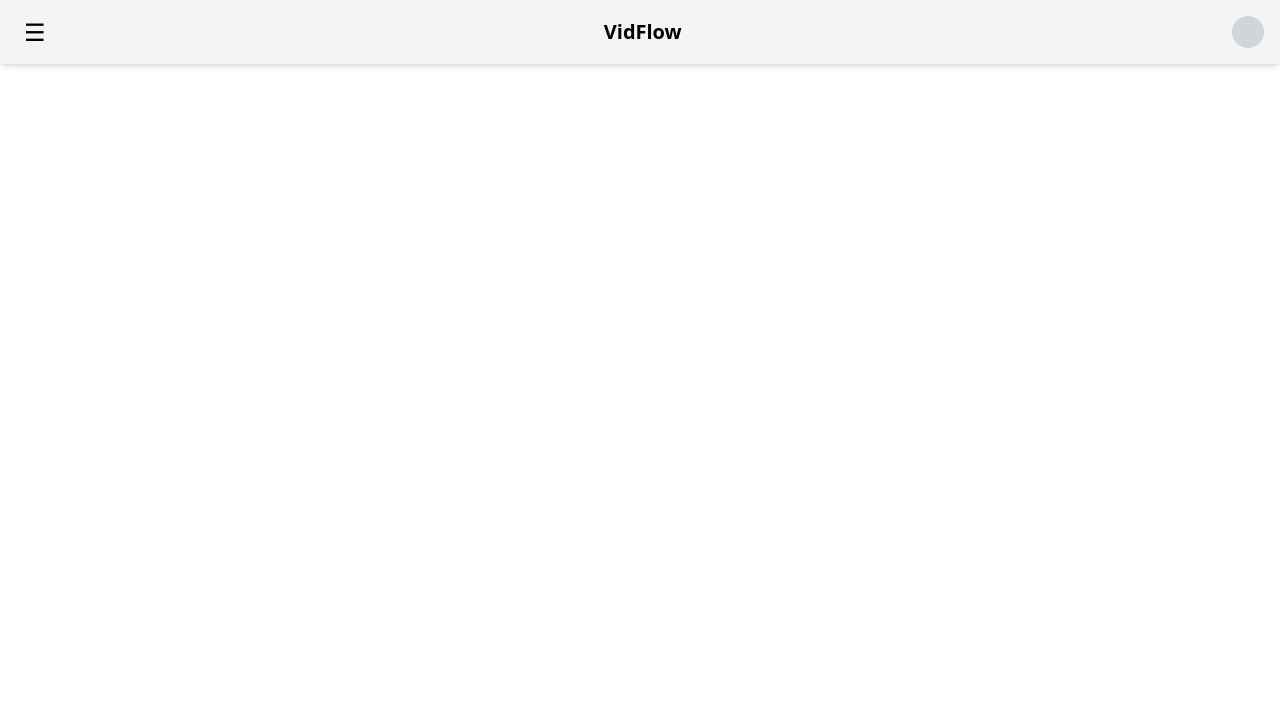
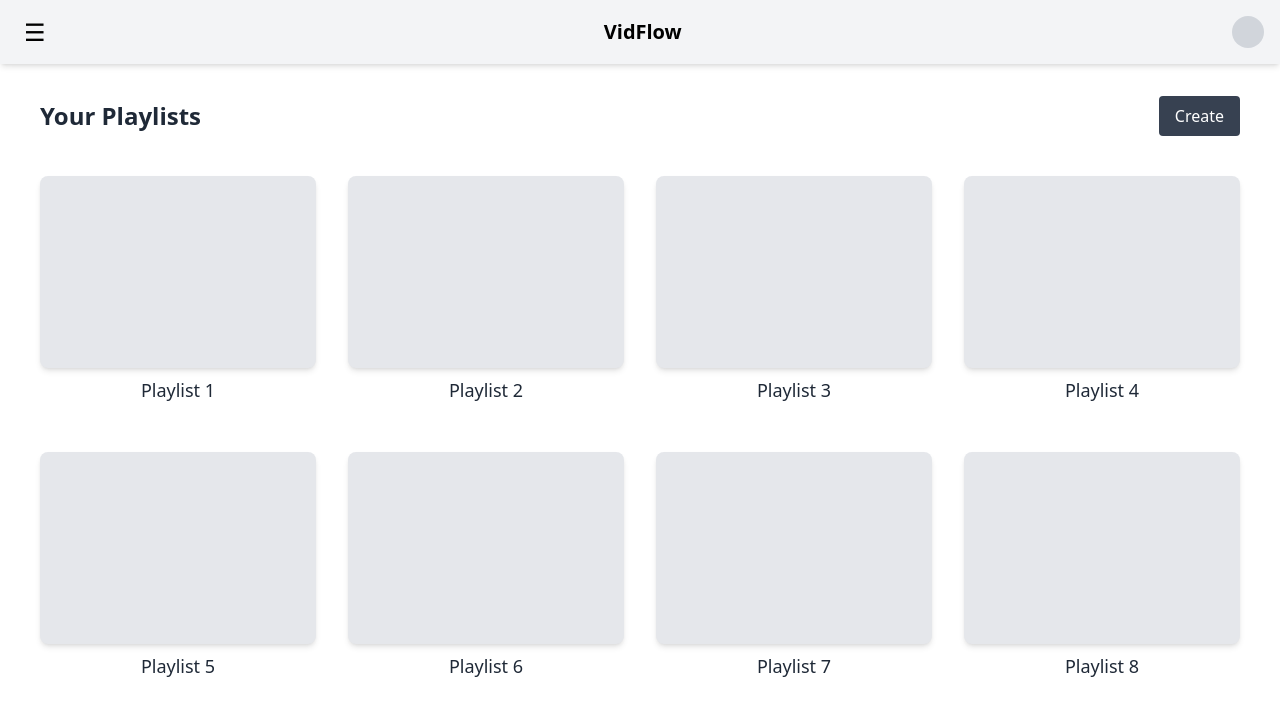
Before and after one commit to ajais-25/vidflow, a React (Vite) app in the folder client/: page /playlists in a window 1280 px wide. Shown: the top 716 px of the page. Built offline with nearby package versions, Linux system fonts and the light colour scheme.

Commit message:
add playlists page

```diff
--- /dev/null
+++ b/client/src/components/Playlist.jsx
@@ -0,0 +1,14 @@
+// src/components/PlaylistTitle.jsx
+import React from "react";
+
+const Playlist = ({ title }) => {
+  return (
+    <div className="flex flex-col hover:scale-105 transition-all duration-300 cursor-pointer items-center">
+      {/* Adjust size of the container */}
+      <div className="w-full h-48 bg-gray-200 dark:bg-gray-700 rounded-lg shadow-md"></div>
+      <p className="mt-2 text-lg text-gray-800 dark:text-gray-300">{title}</p>
+    </div>
+  );
+};
+
+export default Playlist;
--- a/client/src/main.jsx
+++ b/client/src/main.jsx
@@ -12,6 +12,7 @@ import Home from "./pages/Home.jsx";
 import Subscriptions from "./pages/Subscriptions.jsx";
 import WatchHistory from "./pages/WatchHistory.jsx";
 import LikedVideos from "./pages/LikedVideos.jsx";
+import Playlists from "./pages/Playlists.jsx";
 
 const router = createBrowserRouter(
   createRoutesFromElements(
@@ -20,7 +21,7 @@ const router = createBrowserRouter(
       <Route path="" element={<Home />} />
       <Route path="dashboard" element={<h1>dashboard</h1>} />
       <Route path="history" element={<WatchHistory />} />
-      <Route path="playlists" element={<h1>playlists</h1>} />
+      <Route path="playlists" element={<Playlists />} />
       <Route path="liked-videos" element={<LikedVideos />} />
       <Route path="subscriptions" element={<Subscriptions />} />
     </Route>
--- /dev/null
+++ b/client/src/pages/Playlists.jsx
@@ -0,0 +1,47 @@
+// src/pages/PlaylistPage.jsx
+import React, { useState } from "react";
+import Playlist from "../components/Playlist";
+
+const Playlists = () => {
+  const [playlists, setPlaylists] = useState([
+    "Playlist 1",
+    "Playlist 2",
+    "Playlist 3",
+    "Playlist 4",
+    "Playlist 5",
+    "Playlist 6",
+    "Playlist 7",
+    "Playlist 8",
+  ]);
+  const [newPlaylist, setNewPlaylist] = useState("");
+
+  const handleCreatePlaylist = () => {
+    if (newPlaylist.trim()) {
+      setPlaylists([...playlists, newPlaylist]);
+      setNewPlaylist("");
+    }
+  };
+
+  return (
+    <div className="w-full min-h-screen dark:bg-gray-900 py-24 px-10 flex flex-col">
+      <div className="flex justify-between items-center gap-2 mb-10">
+        <p className="text-2xl font-semibold text-gray-800 dark:text-gray-200">
+          Your Playlists
+        </p>
+        <button
+          onClick={handleCreatePlaylist}
+          className="h-full bg-gray-700 text-white px-4 py-2 rounded hover:bg-gray-600"
+        >
+          Create
+        </button>
+      </div>
+      <div className="grid grid-cols-1 sm:grid-cols-1 md:grid-cols-2 lg:grid-cols-3 xl:grid-cols-4 gap-8 gap-y-12">
+        {playlists.map((title, index) => (
+          <Playlist key={index} title={title} />
+        ))}
+      </div>
+    </div>
+  );
+};
+
+export default Playlists;
```
